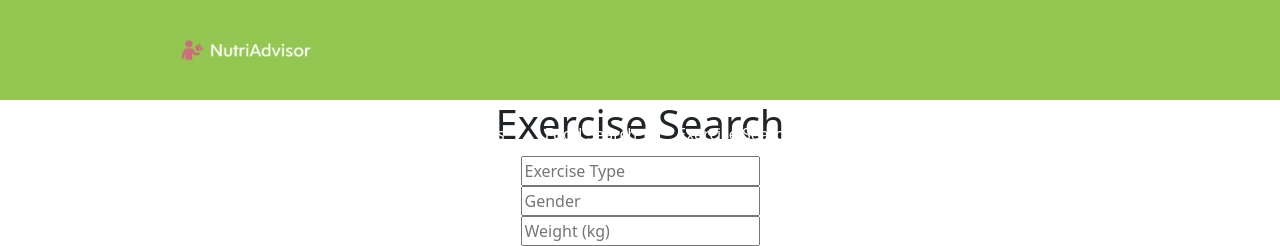
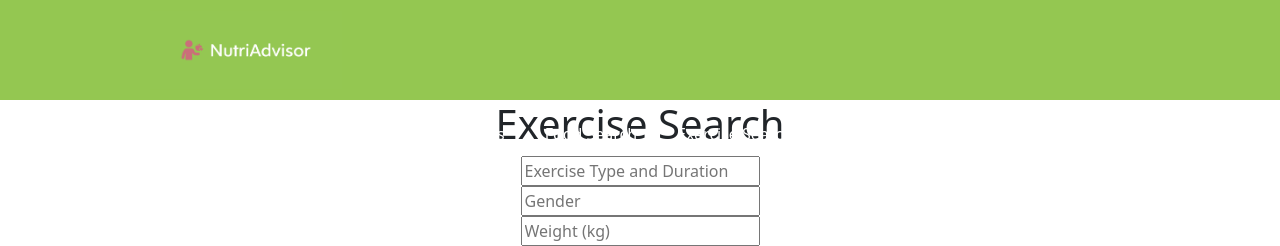
Before and after one commit to magotts/nutriadvisor, a React (Create React App) app in the folder client/: page /exercise_search in a window 1280 px wide. Shown: the top 246 px of the page. Built offline with nearby package versions, Linux system fonts and the light colour scheme.

Commit message:
exercise placeholder

```diff
--- a/client/src/components/ExerciseInfo.js
+++ b/client/src/components/ExerciseInfo.js
@@ -5,7 +5,7 @@ const Exercises = ({exercises}) => {
 
   return (
     <div>
-      <h2>Exercise Type: {name}</h2>
+      <h2>Exercise Type and Duration: {name}</h2>
       <h2>Exercise Duration: {duration_min}</h2>
       <h2>Calories Burned: {nf_calories}</h2>
     </div>
--- a/client/src/pages/Exercise_Search.js
+++ b/client/src/pages/Exercise_Search.js
@@ -63,7 +63,7 @@ const onSubmit = (event) => {
       <form onSubmit={onSubmit}>
         {alert !== "" && <Alert alert={alert} />}
         <div>
-          <input type="text" value={query} placeholder="Exercise Type" onChange={event=>onChange(event, setQuery)}/>
+          <input type="text" value={query} placeholder="Exercise Type and Duration" onChange={event=>onChange(event, setQuery)}/>
         </div>
         <div>
           <input type="text" value={gender} placeholder="Gender" onChange={event=>onChange(event, setGender)}/>
```
